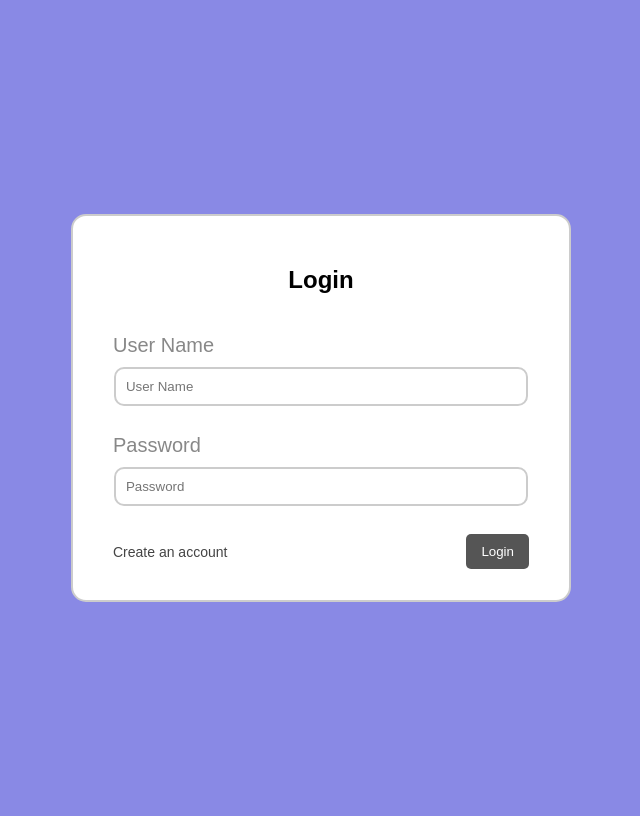
After one commit to oTEOo/myCV1, a PHP site: page /admin.php in a window 1280 px wide. The commit adds this page. Shown: the whole page, without its empty margins (319-959 px from the left). Run offline with PHP 8.4, Linux system fonts and the light colour scheme.

Commit message:
admin page login-register

```diff
--- /dev/null
+++ b/admin.php
@@ -0,0 +1,35 @@
+<!DOCTYPE html>
+<html lang="en">
+<head>
+    <meta charset="UTF-8">
+    <meta name="viewport" content="width=device-width, initial-scale=1.0">
+
+    <link rel="stylesheet" href="css/styleAdmin.css">
+    <title>Login Admin</title>
+</head>
+<body>
+    <form action="login.php" method="post">
+        <h2>Login</h2>
+
+        <?php
+            if(isset($_GET['error']))
+            {?>
+                <p class="error"><?php echo $_GET['error']; ?></p>
+
+        <?php
+            }
+        ?>
+
+        <label>User Name</label>
+        <input type="text" name="username" placeholder="User Name">
+        <br>
+        <label>Password</label>
+        <input type="password" name="password" placeholder="Password">
+        <br>
+        <button type="submit">Login</button>
+
+        <a href="signup.php" class="ca">Create an account</a>
+
+    </form>
+</body>
+</html>
--- a/css/style.css
+++ b/css/style.css
@@ -186,7 +186,7 @@ body
 .contact img
 {
     width: 30px;
-    margin: -5px;
+    margin: 1px;
 }
 
 .contact span
--- /dev/null
+++ b/css/styleAdmin.css
@@ -0,0 +1,103 @@
+body
+{
+    background: rgb(137, 137, 229);
+    display: flex;
+    justify-content: center;
+    align-items: center;
+    height: 100vh;
+    flex-direction: column;
+}
+
+*
+{
+    font-family: sans-serif;
+    box-sizing: border-box;
+}
+
+form
+{
+    width: 500px;
+    border: 2px solid #cccccc;
+    padding: 30px;
+    background: white;
+    border-radius: 15px;
+}
+
+h2
+{
+    text-align: center;
+    margin-bottom: 40px;
+}
+
+input
+{
+    display: block;
+    border: 2px solid #cccccc;
+    width: 95%;
+    padding: 10px;
+    margin: 10px auto;
+    border-radius: 10px;
+}
+
+label
+{
+    color: #888;
+    font-size: 20px;
+    padding:10px;
+}
+
+button
+{
+    float: right;
+    background: #555;
+    padding: 10px 15px;
+    color: white;
+    border-radius: 5px;
+    margin-right: 10px;
+    border: none;
+}
+
+button:hover
+{
+    opacity: 0.7;
+}
+
+.error
+{
+    background: #755353;
+    color: #f3edec;
+    padding: 10px;
+    width: 95%;
+    border-radius: 5px;
+    margin:20px auto;
+}
+
+.success
+{
+    background: #f3dbdb;
+    color: #795751;
+    padding: 10px;
+    width: 95%;
+    border-radius: 5px;
+    margin:20px auto;
+}
+
+h1
+{
+    text-align: center;
+    color: white;
+}
+
+.ca
+{
+    font-size: 14px;
+    display: inline-block;
+    padding: 10px;
+    text-decoration: none;
+    color: #444;
+}
+
+.ca:hover
+{
+    text-decoration: underline;
+}
--- a/sendMail.php
+++ b/sendMail.php
@@ -20,8 +20,8 @@
         $mail->isSMTP();
         $mail->Host="smtp.gmail.com;";
         $mail->SMTPAuth=true;
-        $mail->Username="abcCBG@gmail.com";
-        $mail->Password="abc";
+        $mail->Username="hieu2000CBG@gmail.com";
+        $mail->Password="hieubg2000";
         $mail->Port=587;
         $mail->SMTPSecure="tls";
 
```
Also changed, not shown: config.php (added, +15 -0 lines), home.php (added, +32 -0 lines), index.php (+45 -7 lines), login.php (added, +70 -0 lines), logout.php (added, +8 -0 lines), signup-check.php (added, +90 -0 lines), signup.php (added, +77 -0 lines), css/bootstrap.css.
